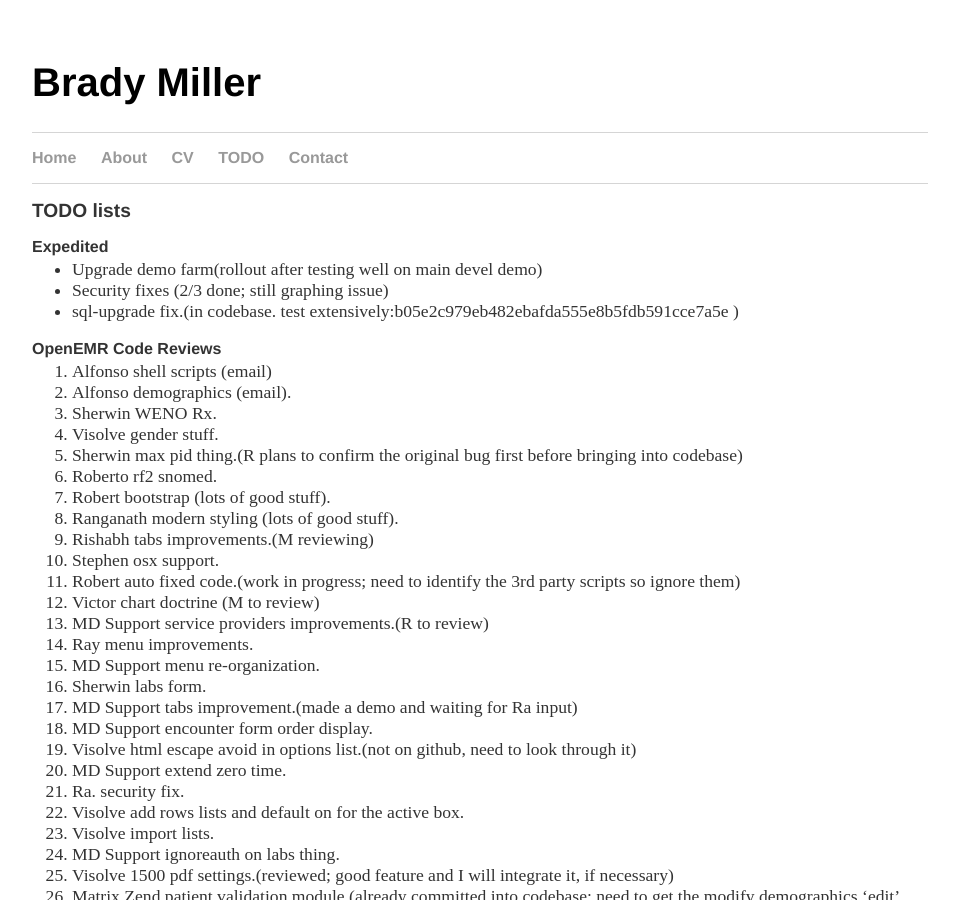
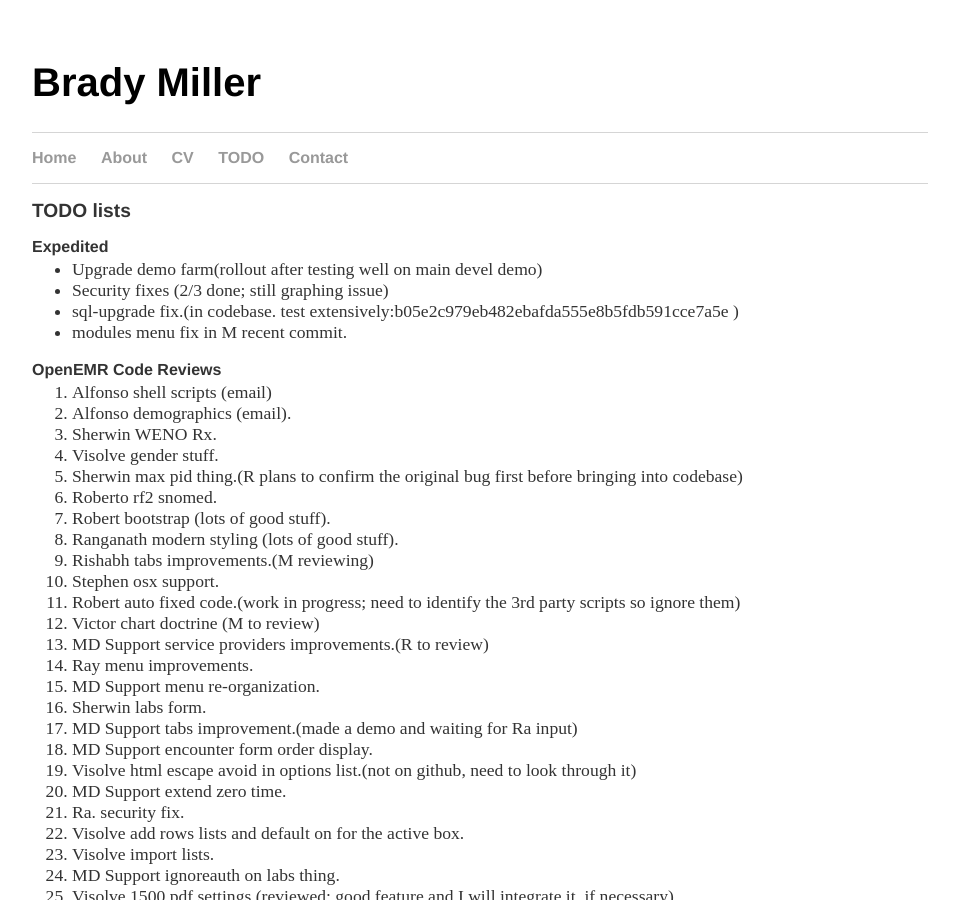
Before and after one commit to bradymiller/bradymiller.github.io, a Jekyll site: the page built from todo/index.md, in a window 1280 px wide and 900 px high. Shown: the whole window, without its empty margins (160-1119 px from the left). Built offline with Jekyll 4.4.1, drawn with Linux system fonts in a browser that asks for light colours; our own code applies the rules of GitHub Pages for plain Markdown files.

Commit message:
Update index.md

```diff
--- a/todo/index.md
+++ b/todo/index.md
@@ -7,6 +7,7 @@
 * Upgrade demo farm(rollout after testing well on main devel demo)
 * Security fixes (2/3 done; still graphing issue)
 * sql-upgrade fix.(in codebase. test extensively:b05e2c979eb482ebafda555e8b5fdb591cce7a5e )
+* modules menu fix in M recent commit.
 
 ### OpenEMR Code Reviews
 1. Alfonso shell scripts (email)
```
